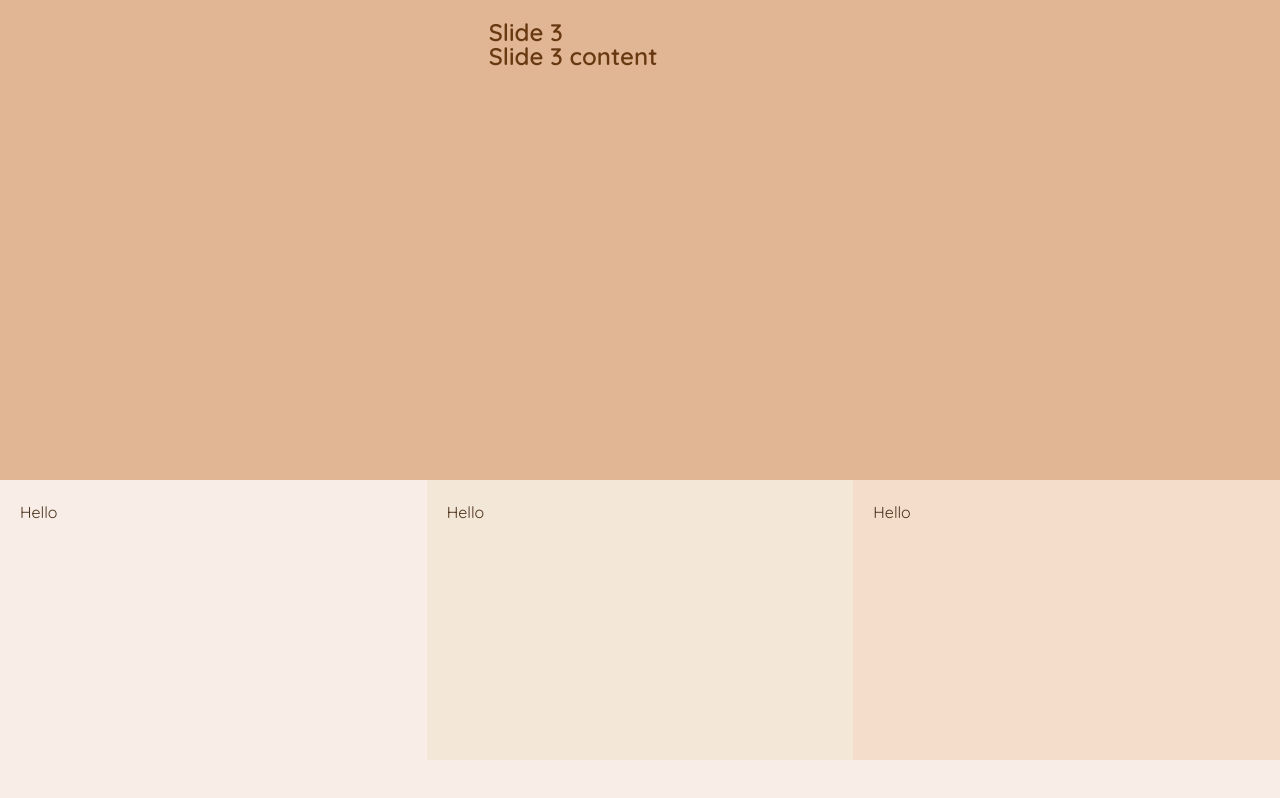
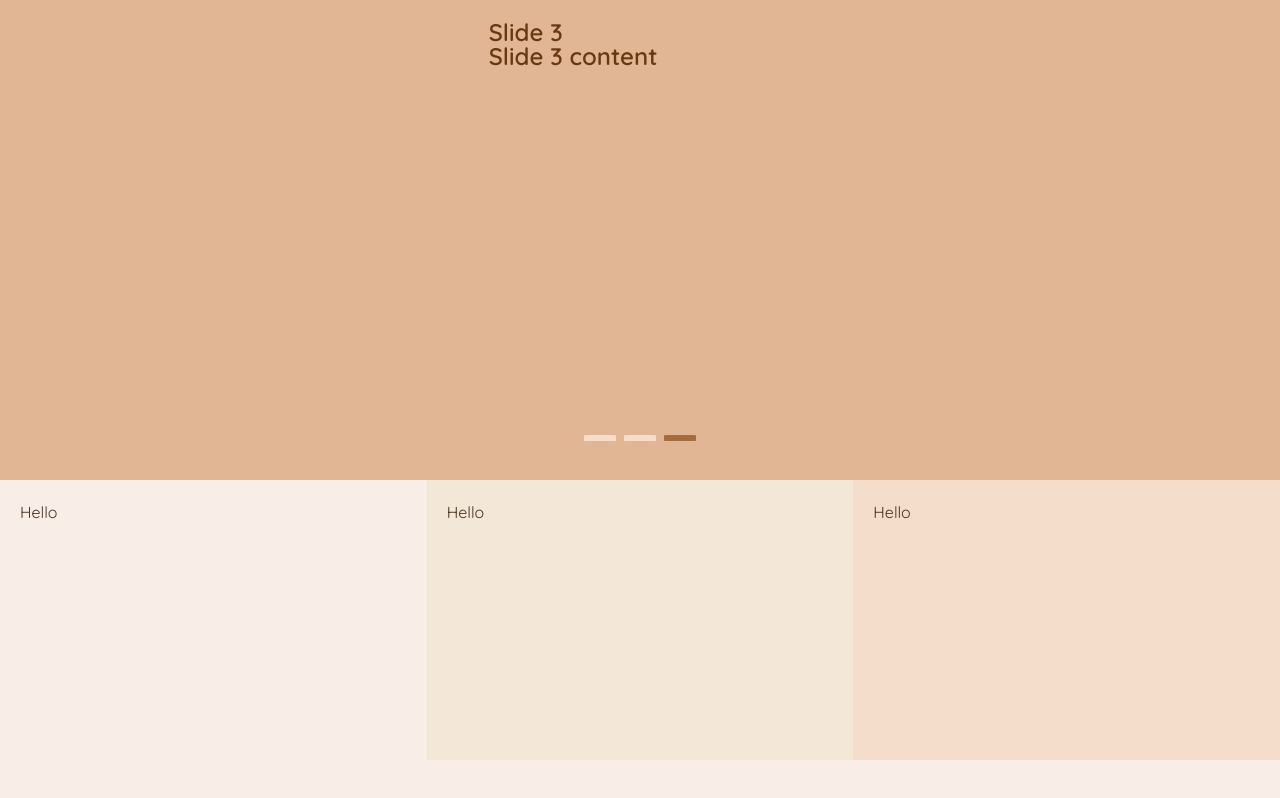
Before and after one commit to AimeeHa/Flashcards, a React (Vite) app in the folder flashcard-react/: page / in a window 1280 px wide. Built offline with nearby package versions, Linux system fonts and the light colour scheme.

Commit message:
fix typo error in Slideshow.css .slideshowDot

```diff
--- a/flashcard-react/src/Slideshow.css
+++ b/flashcard-react/src/Slideshow.css
@@ -24,16 +24,16 @@
 
 .slideshowDot {
   display: inline-block;
-  height: 8px;
-  width: 24spx;
+  height: 6px;
+  width: 32px;
   border-radius: 10%;
 
   cursor: pointer;
-  margin: 15px 7px 0px;
+  margin: 10px 4px 0px;
 
-  background-color: #c4c4c4;
+  background-color: #f4decb;
 }
 
 .slideshowDot.active {
-  background-color: #ae8672;
+  background-color: #a56b3b;
 }
```
